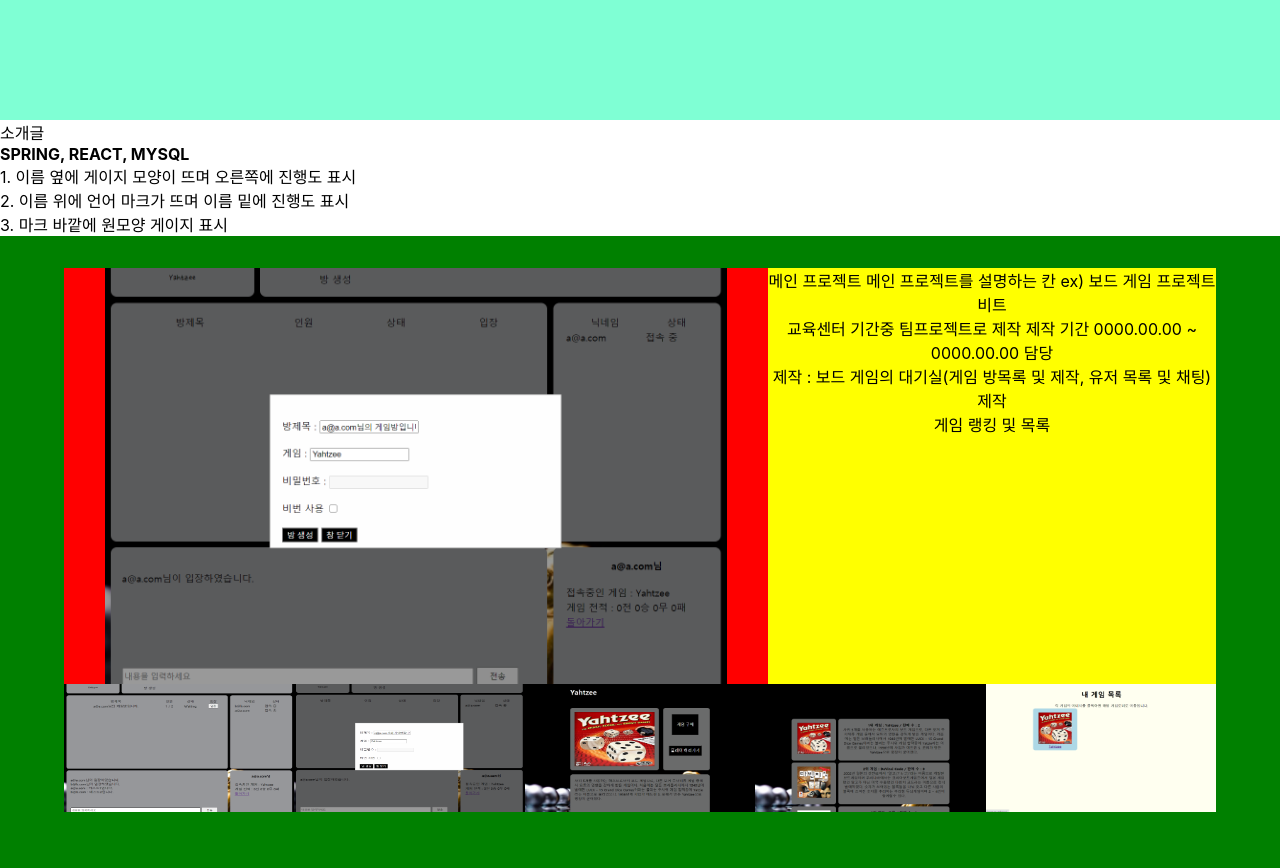
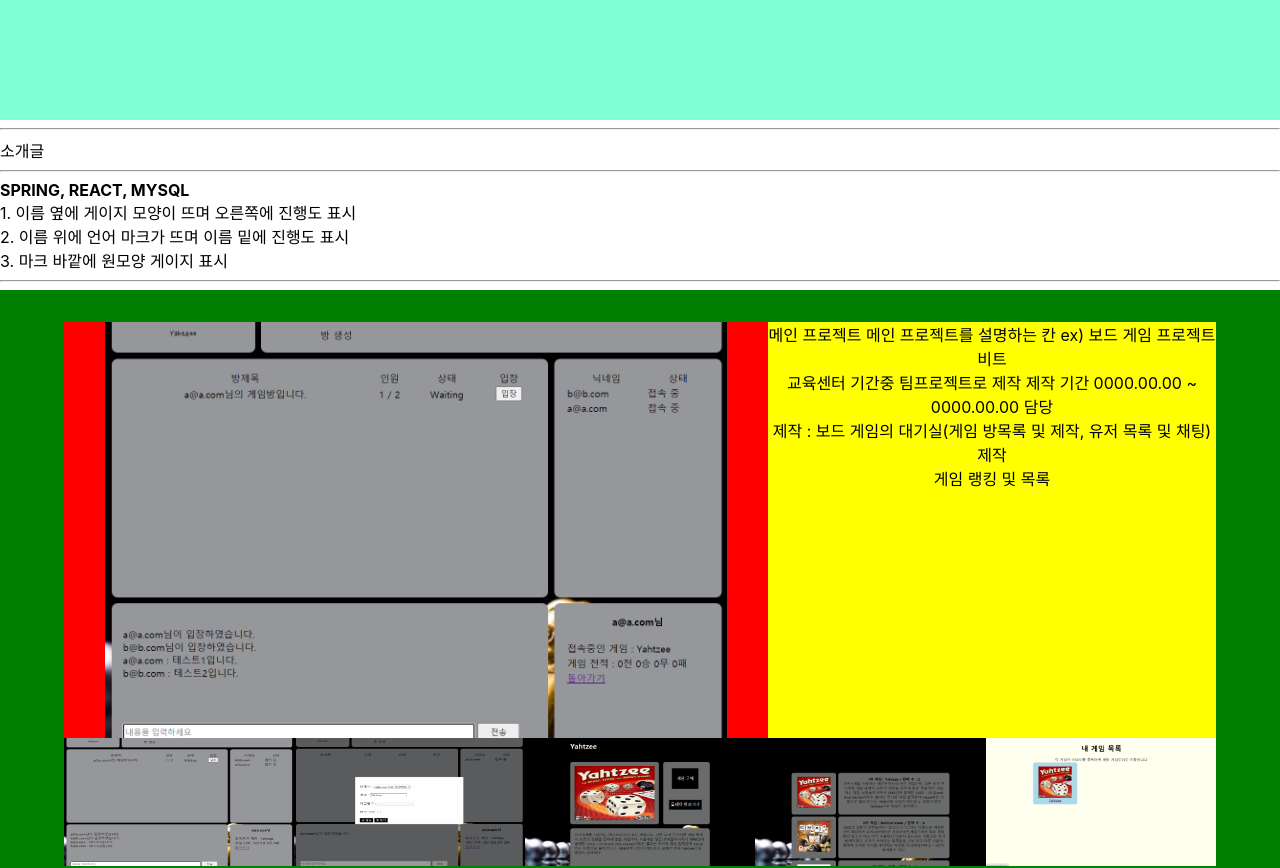
Before and after one commit to NCuber/portfolio, a React (Create React App) app: page / in a window 1280 px wide. Shown: the part 520-1388 px from the top of the page. Built offline with nearby package versions, Linux system fonts and the light colour scheme.

Commit message:
Fixed Change Image

```diff
--- a/package.json
+++ b/package.json
@@ -9,8 +9,12 @@
     "node-sass": "^5.0.0",
     "react": "^17.0.2",
     "react-dom": "^17.0.2",
+    "react-redux": "^7.2.3",
     "react-scripts": "4.0.3",
     "react-spring": "^9.0.0",
+    "redux": "^4.0.5",
+    "redux-actions": "^2.6.5",
+    "redux-devtools-extension": "^2.13.9",
     "styled-components": "^5.2.2",
     "web-vitals": "^1.0.1"
   },
--- a/src/App.js
+++ b/src/App.js
@@ -1,8 +1,6 @@
-import logo from "./logo.svg";
-import "./App.css";
 import Tech from "./components/Tech";
 import Introduction from "./components/Introduction";
-import MainProject from "./components/MainProject";
+import ProjectContainer from "./containers/ProjectContainer"
 import Contact from "./components/Contact";
 import Title from "./components/Title";
 
@@ -11,9 +9,13 @@
 
     <div>
       <Title />
+      <hr/>
       <Introduction />
+      <hr/>
       <Tech />
-      <MainProject />
+      <hr/>
+      <ProjectContainer />
+      <hr/>
       <Contact />
     </div>
   );
--- a/src/components/MainProject.js
+++ b/src/components/MainProject.js
@@ -1,16 +1,12 @@
 import styled from "styled-components";
-import img1 from "../img/project1-1.png";
-import img2 from "../img/project1-2.png";
-import img3 from "../img/project1-3.png";
-import img4 from "../img/project1-4.png";
-import img5 from "../img/project1-5.png";
+
 
 const Project = styled.div`
   width: 100%;
   height: 50vw;
   background-color: green;
   position: relative;
-  margin:0 auto;
+  margin: 0 auto;
 `;
 const Imageview = styled.div`
   position: absolute;
@@ -22,7 +18,7 @@
   height: 65%;
   display: flex;
   justify-content: center;
-  overflow:hidden;
+  overflow: hidden;
 `;
 const Info = styled.div`
   position: absolute;
@@ -35,7 +31,6 @@
   display: flex;
   justify-content: center;
   text-align: center;
-
 `;
 
 const Imagelist = styled.div`
@@ -52,34 +47,35 @@
 `;
 
 const Img = styled.img`
-  width:20%;
+  width: 20%;
 
-  overflow:hidden;
+  overflow: hidden;
 `;
 
-const MainProject = () => {
-  const select = img2;
+const MainProject = ({ focusimg, imgs, onChange }) => {
   return (
     <Project>
       <Imageview>
-        <img src={select} />
+        <img src={focusimg}/>
       </Imageview>
       <Info>
-
-          메인 프로젝트 메인 프로젝트를 설명하는 칸 ex) 보드 게임 프로젝트 비트        <br />
-        교육센터 기간중 팀프로젝트로 제작 제작 기간 0000.00.00 ~ 0000.00.00 담당        <br />
-        제작 : 보드 게임의 대기실(게임 방목록 및 제작, 유저 목록 및 채팅) 제작        <br />
+        메인 프로젝트 메인 프로젝트를 설명하는 칸 ex) 보드 게임 프로젝트 비트{" "}
+        <br />
+        교육센터 기간중 팀프로젝트로 제작 제작 기간 0000.00.00 ~ 0000.00.00 담당{" "}
+        <br />
+        제작 : 보드 게임의 대기실(게임 방목록 및 제작, 유저 목록 및 채팅) 제작{" "}
+        <br />
         게임 랭킹 및 목록 <br />
       </Info>
       <Imagelist>
-        <Img src={img1} />
-        <Img src={img2} />
-        <Img src={img3} />
-        <Img src={img4} />
-        <Img src={img5} />
+      {imgs.map((image) => (
+          <Img src={image.img} onClick={() => onChange(image.img)}
+          />
+        ))}
       </Imagelist>
       <br />
     </Project>
+
     /*
     <div>
       <b>메인 프로젝트 메인 프로젝트를 설명하는 칸 ex) 보드 게임 프로젝트 비트</b> <br/>
--- /dev/null
+++ b/src/containers/ProjectContainer.js
@@ -0,0 +1,21 @@
+import {useCallback} from 'react';
+import MainProject from '../components/MainProject'
+import {useSelector, useDispatch} from 'react-redux';
+import {change, focus} from '../modules/projects';
+
+const TodosContainer = () => {
+    const {focusimg, imgs} = useSelector (({ projects }) => ({ focusimg:projects.focusimg, imgs:projects.imgs}));
+    const dispatch = useDispatch();
+    const onChange = useCallback(img => dispatch( change(img)), [dispatch]);
+   // const onFocus = useCallback(id => dispatch( focus(id)), [dispatch]);
+    return (
+        <div>
+        <MainProject
+        focusimg = {focusimg}
+        imgs = {imgs}
+        onChange = {onChange} />
+        </div>
+    );
+};
+
+export default TodosContainer;
--- a/src/index.js
+++ b/src/index.js
@@ -3,11 +3,19 @@
 import './index.css';
 import App from './App';
 import reportWebVitals from './reportWebVitals';
+import {createStore} from 'redux';
+import {Provider} from 'react-redux';
+import { composeWithDevTools }  from 'redux-devtools-extension';
+import rootReducer from './modules';
+
+const store = createStore(rootReducer, composeWithDevTools());
 
 ReactDOM.render(
-  <React.StrictMode>
-    <App />
-  </React.StrictMode>,
+  <Provider store={store}>
+    <React.StrictMode>
+      <App />
+    </React.StrictMode>
+  </Provider>,
   document.getElementById('root')
 );
 
--- /dev/null
+++ b/src/modules/index.js
@@ -0,0 +1,8 @@
+import { combineReducers } from 'redux';
+import projects from './projects'
+
+const rootReducer = combineReducers({
+    projects
+});
+
+export default rootReducer;
--- /dev/null
+++ b/src/modules/projects.js
@@ -0,0 +1,63 @@
+import { createAction, handleActions } from "redux-actions";
+import produce from "immer";
+import img1 from "../img/project1-1.png";
+import img2 from "../img/project1-2.png";
+import img3 from "../img/project1-3.png";
+import img4 from "../img/project1-4.png";
+import img5 from "../img/project1-5.png";
+
+// 좌측 상단 그림은 밑에 스크린샷 목록에서 클릭시 표시, 디폴트는 목록 1번째 사진
+// 좌측 상단 그림을 클릭시 모달창으로 확대
+// 하단 그림을 클릭하면 좌측상단 그림을 그것으로 교체
+// CLICK, CHANGE,
+
+const CLICK_FOCUS = 'projects/CLICK_FOCUS';
+const CLICK_CHANGE = "projects/CLICK_CHANGE";
+
+const initialState = {
+  focusimg: img1,
+  imgs: [
+    {
+      id: 1,
+      text: "채팅 테스트",
+      img: img1,
+    },
+    {
+      id: 2,
+      text: "방 만들기",
+      img: img2,
+    },
+    {
+      id: 3,
+      text: "게임 정보",
+      img: img3,
+    },
+    {
+      id: 4,
+      text: "게임 랭킹",
+      img: img4,
+    },
+    {
+      id: 5,
+      text: "내 게임 목록",
+      img: img5,
+    },
+  ],
+};
+
+export const change = createAction(CLICK_CHANGE, (img) => img);
+export const focus = createAction(CLICK_FOCUS, (id) => id);
+
+const projects = handleActions(
+  {
+    [CLICK_CHANGE]: (state, { payload: img }) =>
+      produce(state, (draft) => {
+        draft.focusimg = img;
+      }),
+
+
+  },
+  initialState,
+);
+
+export default projects;
```
Also changed, not shown: 1 other file (tests, documents, lock files or other folders).
